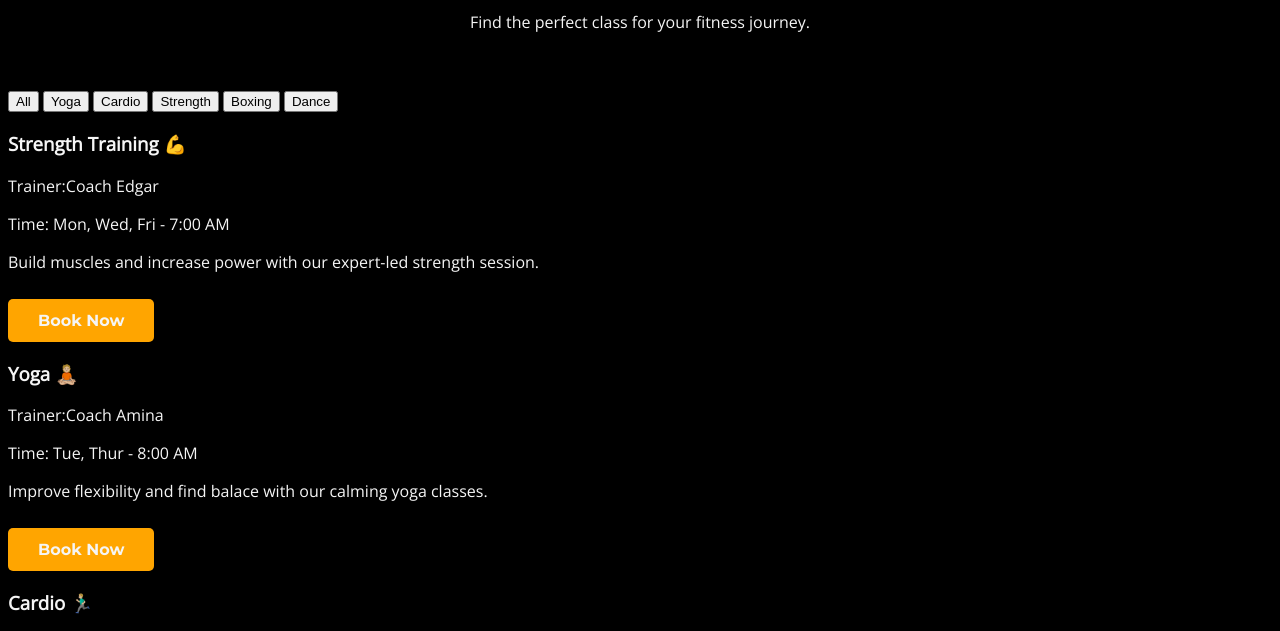
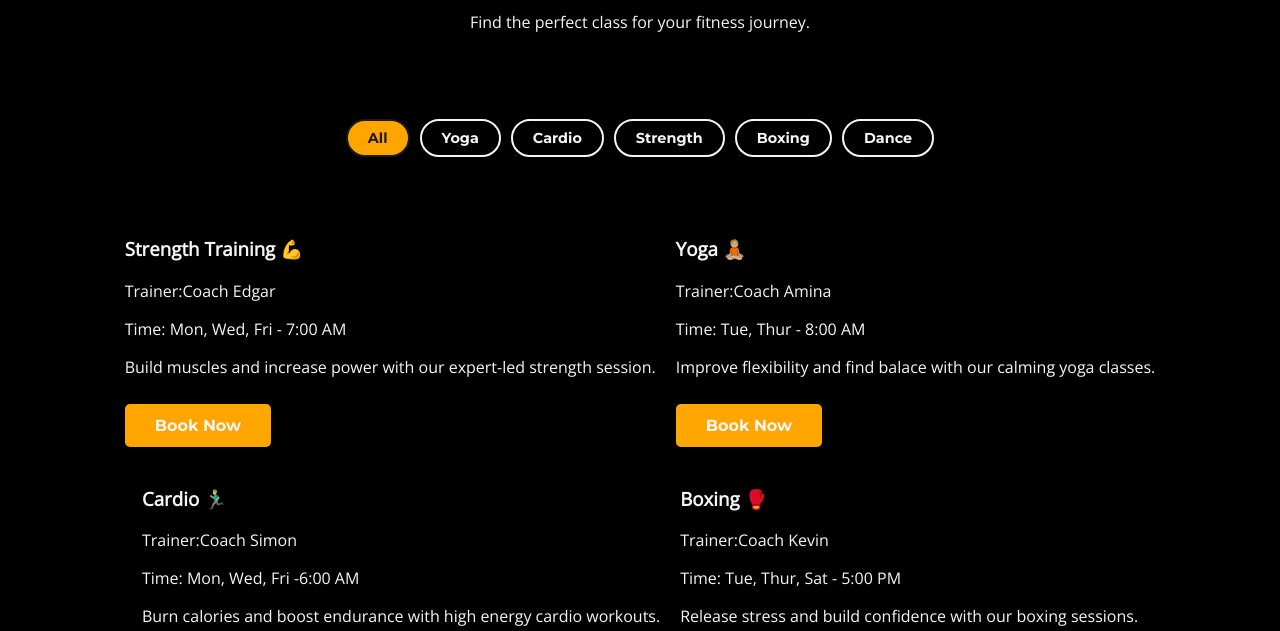
Before and after one commit to adisacodes/Jasiri-gym, a plain HTML site: page classes.html in a window 1280 px wide. Shown: the part 273-904 px from the top of the page. Drawn offline with nearby package versions, Linux system fonts and the light colour scheme.

Commit message:
Add CSS styling to classes-grid and filter-btn on classes.html

```diff
--- a/style.css
+++ b/style.css
@@ -174,3 +174,41 @@ footer {
     margin-top: 10px;
     font-family: 'Open Sans', sans-serif;
 }
+
+.filters {
+    display: flex;
+    justify-content: center;
+    flex-wrap: wrap;
+    gap: 10px;
+    background-color: black;
+    padding: 30px 20px;
+}
+
+.filter-btn {
+   background-color: transparent;
+   color: whitesmoke;
+   cursor: pointer;
+   border: 2px solid;
+   font-family: 'Montserrat', sans-serif;
+   border-radius: 25px;
+   font-size: 0.9rem;
+   padding: 8px 20px;
+   font-family: 'Montserrat', sans-serif;
+   font-weight: bold;
+   transition: background-color 0.3s, color 0.3s;
+}
+
+.filter-btn:hover,
+.filter-btn.active {
+    background-color: orange;
+    color: #1a1a1a;
+}
+
+.classes-grid {
+display: flex;
+justify-content: center;
+flex-wrap: wrap;
+gap: 20px;
+background-color: black;
+padding: 30px 40px;
+}
```
